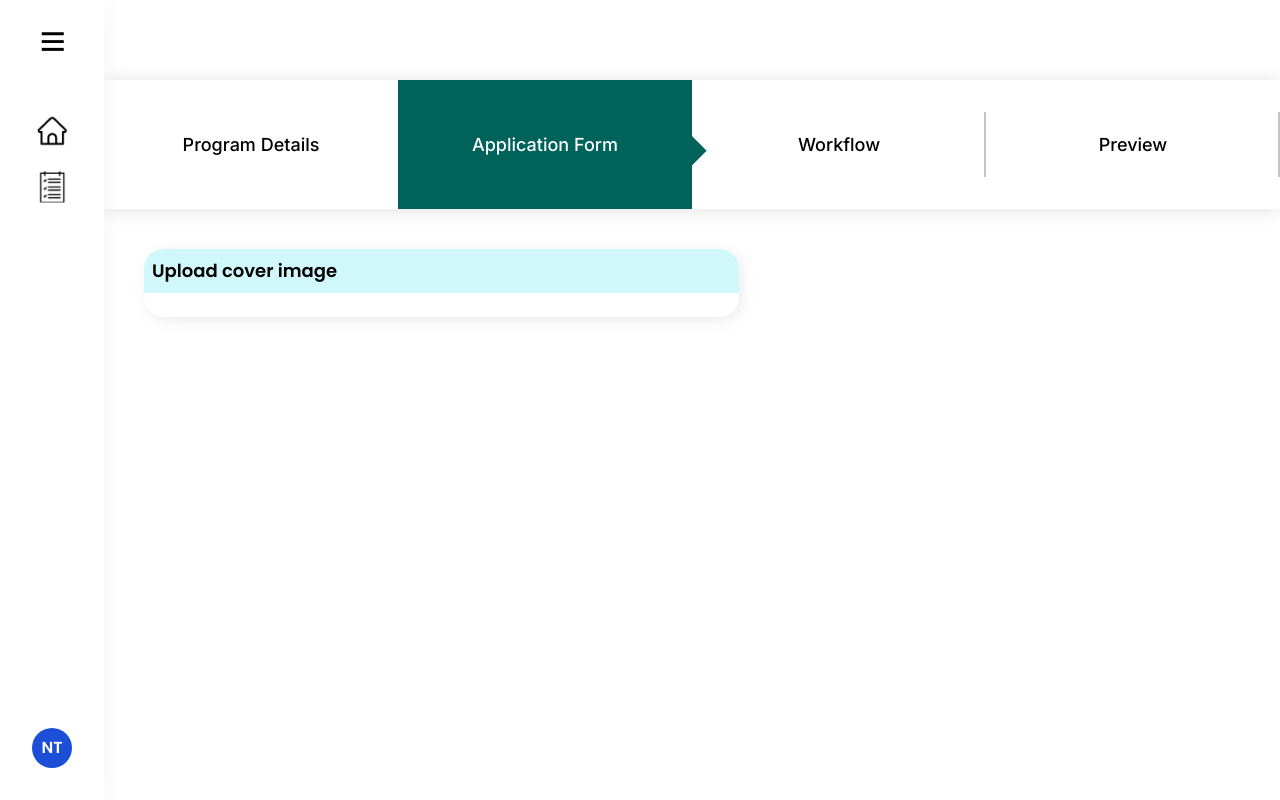
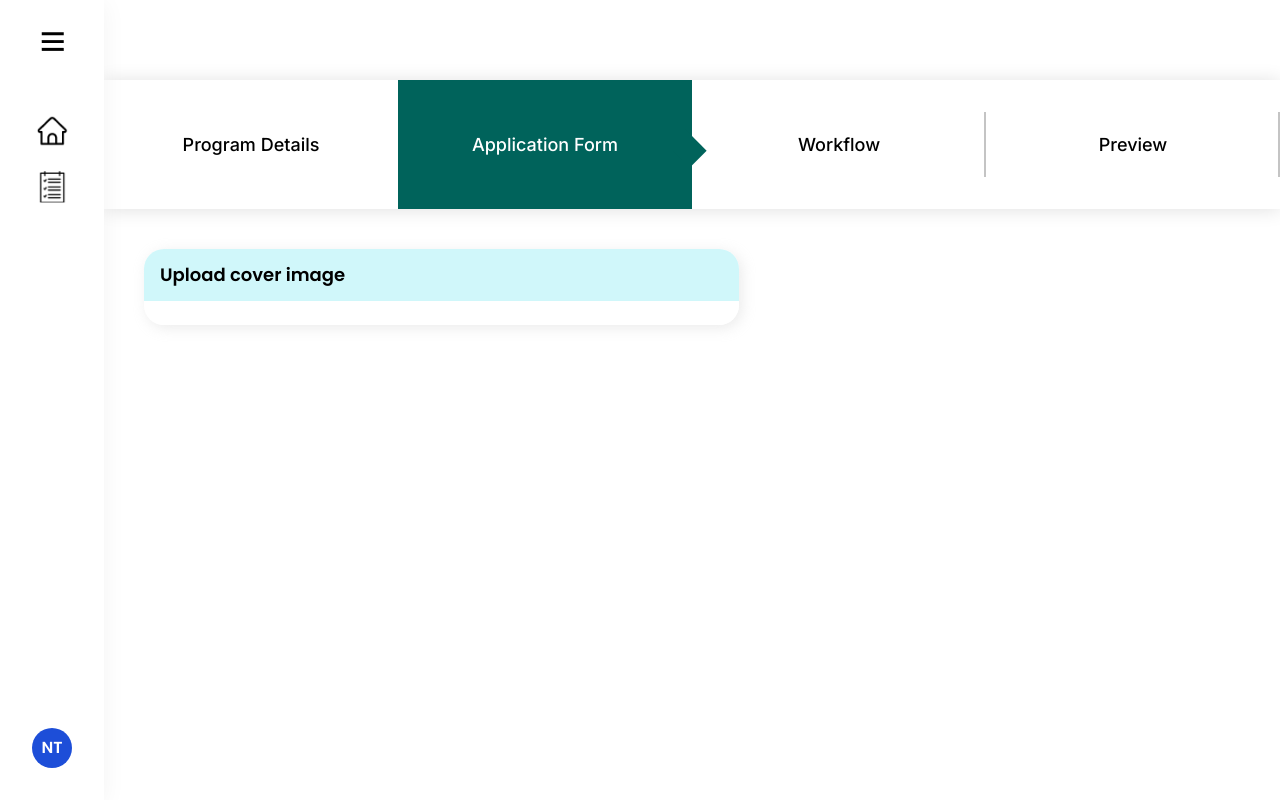
Before and after one commit to gift56/Fetest1, a React (Create React App) app: page / in a window 1280 px wide. Built offline with nearby package versions, Linux system fonts and the light colour scheme.

Commit message:
woking on card component

```diff
--- a/src/components/card/Card.tsx
+++ b/src/components/card/Card.tsx
@@ -8,7 +8,7 @@ interface CardProp {
 const Card = ({ headline, children }: CardProp) => {
   return (
     <div className="w-full lg:w-[595px] h-fit shadow-cardShad rounded-[20px] flex flex-col items-start justify-start overflow-hidden">
-      <div className="bg-primary py-2 px-2 w-full">
+      <div className="bg-primary py-3 px-4 w-full">
         <h2 className="text-base md:text-lg font-semibold">{headline}</h2>
       </div>
       <div className="w-full bg-white p-3">{children}</div>
```
